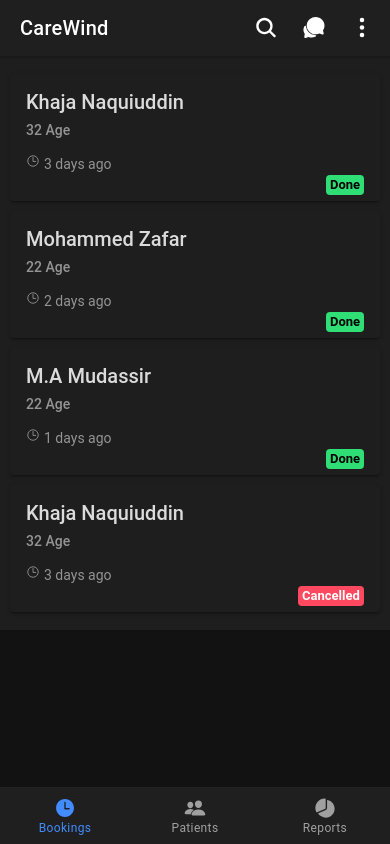
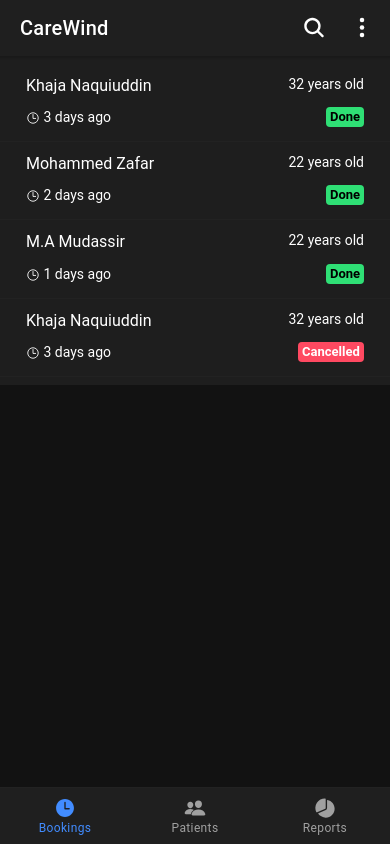
Before and after one commit to zafar26/carewind, a React (Create React App) app: page /bookings in a window 390 px wide. Built offline with nearby package versions, Linux system fonts and the light colour scheme.

Commit message:
make ui better on iphone 5 and replace headings with ionlabel

```diff
--- a/package.json
+++ b/package.json
@@ -16,6 +16,7 @@
     "@types/react-router": "^5.1.4",
     "@types/react-router-dom": "^5.1.3",
     "ionicons": "^5.0.0",
+    "node-sass": "^4.14.1",
     "react": "^16.13.0",
     "react-dom": "^16.13.0",
     "react-router": "^5.1.2",
--- a/src/App.tsx
+++ b/src/App.tsx
@@ -11,7 +11,7 @@
 } from '@ionic/react';
 import { IonReactRouter } from '@ionic/react-router';
 // Import Components
-import Bookings from "./pages/Bookings";
+import Bookings from "./pages/bookings";
 import Patients from './pages/patients';
 import Reports from './pages/reports';
 /* Core CSS required for Ionic components to work properly */
--- /dev/null
+++ b/src/components/BookingItem.tsx
@@ -0,0 +1,39 @@
+import React from 'react';
+import { IonItem, IonCol, IonGrid, IonRow } from '@ionic/react';
+import { IonIcon, IonLabel, IonBadge } from '@ionic/react';
+import { timeOutline } from 'ionicons/icons';
+import './bookingItem.scss';
+
+
+interface ContainerProps {
+    name: string;
+    age: number;
+    days: number;
+    status: string
+}
+
+const BookingItem: React.FC<ContainerProps> = ({ name, age, days, status }) => {
+    return (
+        <IonItem lines="full">
+            <IonGrid>
+                <IonRow class="ion-justify-space-between">
+                    <IonCol>
+                        <IonLabel><h2>{name}</h2></IonLabel>
+                    </IonCol>
+                    <IonCol class="ion-text-end">
+                        <IonLabel><h4>{age} years old</h4></IonLabel>
+                    </IonCol>
+                </IonRow>
+                <IonRow class="ion-justify-space-between">
+                    <IonCol>
+                        <IonLabel>
+                            <h4><IonIcon icon={timeOutline} /> {days} days ago</h4>
+                        </IonLabel>
+                    </IonCol>
+                    <IonCol class="ion-text-end"><IonBadge color={status === "Done" ? "success" : "danger"}>{status}</IonBadge></IonCol>
+                </IonRow>
+            </IonGrid>
+        </IonItem>
+    )
+}
+export default BookingItem;
--- a/src/components/Card.tsx
+++ /dev/null
@@ -1,34 +0,0 @@
-import React from 'react';
-import { IonCard, IonCardHeader, IonCardTitle, IonCardContent, IonCardSubtitle } from '@ionic/react';
-import { IonIcon, IonLabel, IonBadge  } from '@ionic/react';
-import { timeOutline } from 'ionicons/icons';
-import './card.css'
-
-
-interface ContainerProps {
-    name: string;
-    age:number;
-    days:number;
-    status:string
-}
-
-const Card: React.FC<ContainerProps> = ({name, age, days, status}) => {
-    return(
-            <IonCard >
-                <IonCardHeader style={{width:"70%"}}>
-                    <IonCardTitle >{name}</IonCardTitle>
-                    <IonCardSubtitle>{age} Age</IonCardSubtitle>
-                </IonCardHeader>
-                <IonCardContent style={{ alignSelf:"center"}}>
-                        <div style={{display:"flex"}}>
-                            <IonIcon slot="icon-only" icon={timeOutline} />
-                            <IonLabel style={{fontSize:"14px",marginLeft:"4px"}}>{days} days ago</IonLabel>
-                        </div>
-                        <div style={{float:"right"}}>
-                             <IonBadge color={ status === "Done" ? "success" : "danger"}>{status}</IonBadge>
-                        </div>
-                </IonCardContent>
-            </IonCard>
-    )
-}
-export default Card;
--- a/src/components/Header.tsx
+++ b/src/components/Header.tsx
@@ -1,6 +1,6 @@
 import React from 'react';
-import { IonHeader, IonTitle, IonToolbar, IonButtons, IonButton, IonIcon,  } from '@ionic/react';
-import { ellipsisVertical,  search, chatbubbles } from 'ionicons/icons';
+import { IonHeader, IonTitle, IonToolbar, IonButtons, IonButton, IonIcon, } from '@ionic/react';
+import { ellipsisVertical, search } from 'ionicons/icons';
 import './header.css';
 
 interface ContainerProps {
@@ -9,22 +9,19 @@
 
 const Header: React.FC = () => {
   return (
-    <IonHeader >
-        <IonToolbar>
-          <IonTitle>CareWind</IonTitle>
-            <IonButtons slot="primary">
+    <IonHeader translucent>
+      <IonToolbar>
+        <IonTitle>CareWind</IonTitle>
+        <IonButtons slot="primary">
           <IonButton>
             <IonIcon slot="icon-only" icon={search} />
-          </IonButton>
-          <IonButton>
-            <IonIcon slot="icon-only" icon={chatbubbles} />
           </IonButton>
           <IonButton>
             <IonIcon slot="icon-only" icon={ellipsisVertical} />
           </IonButton>
         </IonButtons>
-        </IonToolbar>
-      </IonHeader>
+      </IonToolbar>
+    </IonHeader>
   );
 };
 
--- /dev/null
+++ b/src/components/bookingItem.scss
@@ -0,0 +1,5 @@
+ion-label {
+  ion-icon {
+    margin-bottom: -3px;
+  }
+}
--- a/src/components/card.css
+++ /dev/null
@@ -1,6 +0,0 @@
-ion-card{
-    display:'flex';
-    justify-content:"space-between";
-   margin:2;
-    padding:0
-}
--- a/src/pages/bookings.tsx
+++ b/src/pages/bookings.tsx
@@ -1,7 +1,7 @@
 import React from 'react';
 import { IonContent, IonPage } from '@ionic/react';
 import { IonList } from '@ionic/react';
-import Card from "../components/Card";
+import BookingItem from "../components/BookingItem";
 import './bookings.css';
 import Header from '../components/Header';
 import { Patients } from '../utils/patients';
@@ -11,10 +11,10 @@
   return (
     <IonPage>
       <Header />
-      <IonContent>
+      <IonContent fullscreen>
         <IonList>
-          {Patients.map((patient:{name:string,age:number,days:number, status:string}) =>
-          <Card name={patient.name} age={patient.age} days={patient.days} status={patient.status} />)}
+          {Patients.map((patient: { name: string, age: number, days: number, status: string }) =>
+            <BookingItem name={patient.name} age={patient.age} days={patient.days} status={patient.status} />)}
         </IonList>
       </IonContent>
     </IonPage>
```
Also changed, not shown: 2 other files (tests, documents, lock files or other folders).
